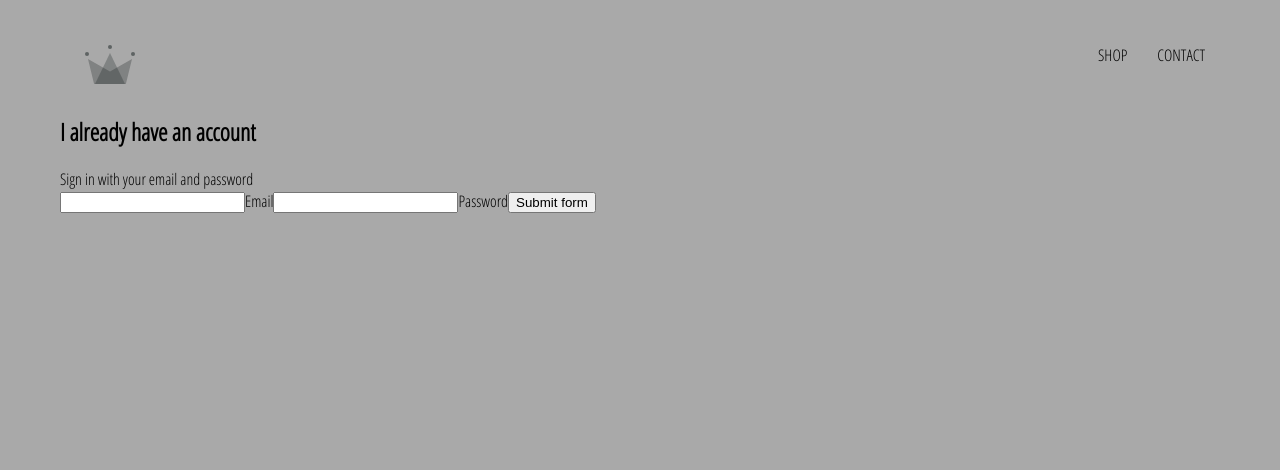
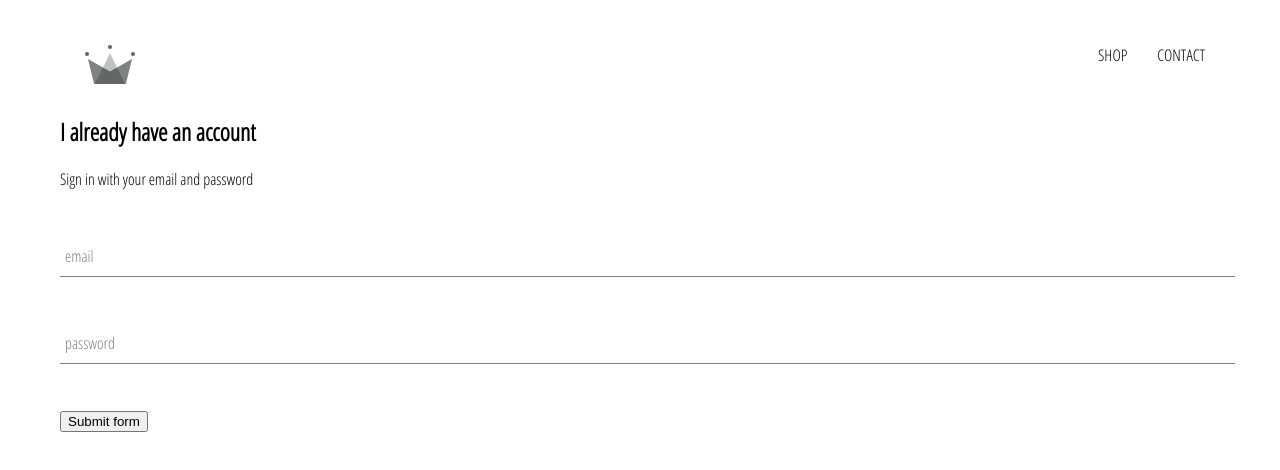
Before and after one commit to patrykmysiorski/crwn-clothing, a React (Create React App) app: page /signin in a window 1280 px wide. Shown: the top 470 px of the page. Built offline with nearby package versions, Linux system fonts and the light colour scheme.

Commit message:
add form input

```diff
--- a/src/App.css
+++ b/src/App.css
@@ -1,7 +1,7 @@
 body {
     font-family: 'Open Sans Condensed';
     padding: 20px 60px;
-    background-color: #A9A9A9;
+    /*background-color: #A9A9A9;*/
 }
 
 a {
--- /dev/null
+++ b/src/components/form-input/FormInput.jsx
@@ -0,0 +1,16 @@
+import React from 'react'
+import './form-input.styles.scss'
+
+const FormInput = ({handleChange, label, ...otherProps}) => (
+    <div className={'group'}>
+        <input className={'form-input'} onChange={handleChange} {...otherProps}/>
+        {label ? (
+                <label className={`${otherProps.value.length ? 'shrink' : ''} form-input-label`}>
+                    {label}
+                </label>)
+            : null
+        }
+    </div>
+)
+
+export default FormInput;
--- /dev/null
+++ b/src/components/form-input/form-input.styles.scss
@@ -0,0 +1,54 @@
+$sub-color: grey;
+$main-color: black;
+
+@mixin shrinkLabel {
+  top: -14px;
+  font-size: 12px;
+  color: $main-color;
+}
+
+.group {
+  position: relative;
+  margin: 45px 0;
+
+  .form-input {
+    background: none;
+    background-color: white;
+    color: $sub-color;
+    font-size: 18px;
+    padding: 10px 10px 10px 5px;
+    display: block;
+    width: 100%;
+    border: none;
+    border-radius: 0;
+    border-bottom: 1px solid $sub-color;
+    margin: 25px 0;
+
+    &:focus {
+      outline: none;
+    }
+
+    &:focus ~ .form-input-label {
+      @include shrinkLabel();
+    }
+  }
+
+  input[type='password'] {
+    letter-spacing: 0.3em;
+  }
+
+  .form-input-label {
+    color: $sub-color;
+    font-size: 16px;
+    font-weight: normal;
+    position: absolute;
+    pointer-events: none;
+    left: 5px;
+    top: 10px;
+    transition: 300ms ease all;
+
+    &.shrink {
+      @include shrinkLabel();
+    }
+  }
+}
--- a/src/components/signIn/SignIn.jsx
+++ b/src/components/signIn/SignIn.jsx
@@ -1,6 +1,7 @@
 import React from 'react'
 
 import './sign-in.styles.scss'
+import FormInput from "../form-input/FormInput";
 
 class SignIn extends React.Component {
     constructor() {
@@ -29,12 +30,10 @@
                 <span>Sign in with your email and password</span>
 
                 <form onSubmit={this.handleSubmit}>
-                    <input name={"email"} type="email" value={this.state.email} required={true}
-                           onChange={this.handleChange}/>
-                    <label>Email</label>
-                    <input name={"password"} type="password" value={this.state.password} required={true}
-                           onChange={this.handleChange}/>
-                    <label>Password</label>
+                    <FormInput name={"email"} type="email" value={this.state.email} required
+                               handleChange={this.handleChange} label='email'/>
+                    <FormInput name={"password"} type="password" value={this.state.password} required
+                               handleChange={this.handleChange} label='password'/>
 
                     <input type="submit" value={"Submit form"}/>
                 </form>
```
